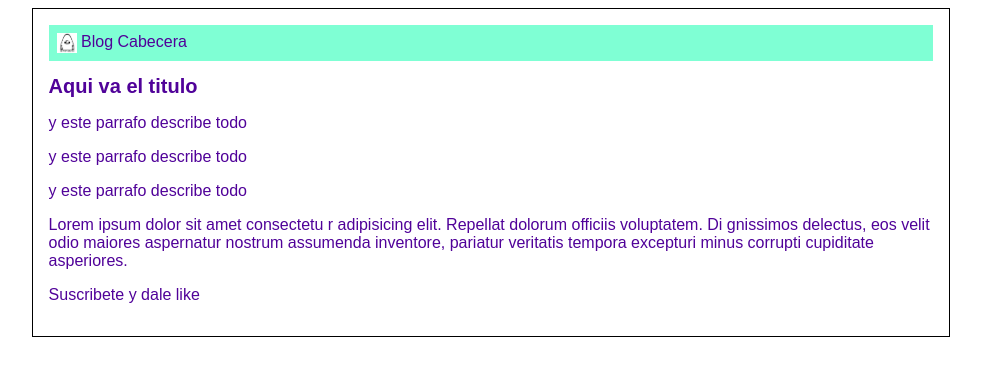
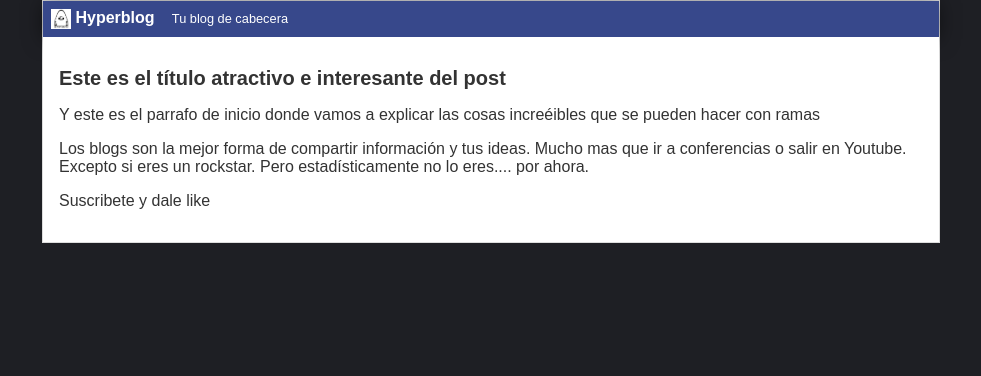
Before and after one commit to bleach717/hyperblog-1, a plain HTML site: page index.html in a window 1280 px wide. Shown: the whole page, without its empty margins (149-1130 px from the left). Drawn offline with Linux system fonts and the light colour scheme.

Commit message:
Este es el nuevo proyecto integrado header

```diff
--- /dev/null
+++ b/css/estilos.css
@@ -0,0 +1,52 @@
+body
+{
+    background: #1e1f24;
+    color: #333;
+    text-align: center;
+    font-family: Arial;
+    font-size: 16px;
+    margin: 0;
+    padding: 0;
+}
+
+#cabecera
+{
+    background: #37488b;
+    box-shadow: 0px 2px 20px 0px rgba(0,0,0,0.5);
+    color: white;
+    font-weight: bold;
+    margin: 0;
+    padding: 0.5em;
+}
+
+#cabecera #logo
+{
+    width: 20px;
+    vertical-align: middle;
+}
+
+#cabecera #tagline
+{
+    padding: 0 0 0 1em;
+    font-weight: normal;
+    font-size: 0.8em;
+}
+
+#container
+{
+    width: 70%;
+    padding: 0;
+    text-align: left;
+    border: 1px solid #DDD;
+    margin: 0 auto;
+}
+
+#container h1
+{
+    font-size: 20px;
+}
+#post
+{
+    background: white;
+    padding: 1em;
+}
--- a/index.html
+++ b/index.html
@@ -1,32 +1,19 @@
-<!DOCTYPE html>
-<html lang="en">
+<html>
     <head>
-    <meta charset="UTF-8">
-    <meta http-equiv="X-UA-Compatible" content="IE=edge">
-    <meta name="viewport" content="width=device-width, initial-scale=1.0">
-    <link rel="stylesheet" href="styles/estilos.css">
-    <title>Bienvenido a Hibeperblog 2.0</title>
+        <title>Bienvenido a Hyperblog 2.0</title>
+        <link rel="stylesheet" href="css/estilos.css" />
     </head>
     <body>
-
         <div id="container">
             <div id="cabecera">
                 <img id="logo" src="imagenes/dragon.jpg" />
-            Blog Cabecera
+                Hyperblog
+                <span id="tagline">Tu blog de cabecera</span>
             </div>
             <div id="post">
-            <h1>Aqui va el titulo</h1>
-            <P>y este parrafo describe todo</P>
-            <P>y este parrafo describe todo</P>
-            <P>y este parrafo describe todo</P>
-            <p>Lorem ipsum dolor sit amet consectetu
-                r adipisicing elit. Repellat
-                 dolorum officiis voluptatem. Di
-                 gnissimos delectus, eos velit
-                 odio maiores aspernatur nostrum
-                 assumenda inventore, pariatur
-                 veritatis tempora excepturi minus
-                  corrupti cupiditate asperiores.</p>
+                <h1>Este es el título atractivo e interesante del post</h1>
+                <p>Y este es el parrafo de inicio donde vamos a explicar las cosas increéibles que se pueden hacer con ramas</p>
+                <p>Los blogs son la mejor forma de compartir información y tus ideas. Mucho mas que ir a conferencias o salir en Youtube. Excepto si eres un rockstar. Pero estadísticamente no lo eres.... por ahora.</p>
                 <p>Suscribete y dale like</p>
             </div>
         </div>
--- a/styles/estilos.css
+++ /dev/null
@@ -1,27 +0,0 @@
-body{
-    color: rgb(80, 2, 153);
-    text-align: left;
-    font-family: "Arial";
-}
-#container{
-    width: 70%;
-    padding: 1em;
-    text-align: left;
-    border: 1px solid #000;
-    margin: 0 auto;
-}
-#container h1{
-    font-size: 20px;
-}
-
-#cabecera{
-    background-color: aquamarine;
-    margin: 0;
-    padding: 0.5em;
-}
-
-#cabecera #logo
-{
-    width: 20px;
-    vertical-align: middle;
-}
```
Lines whose indentation alone changed are shown as unchanged.
